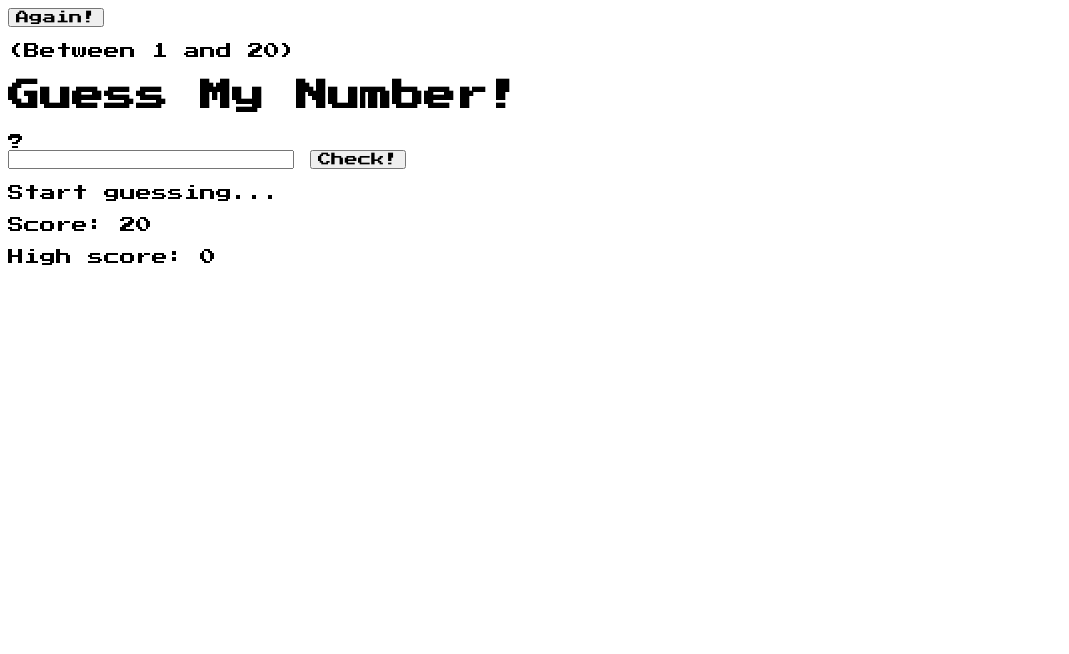
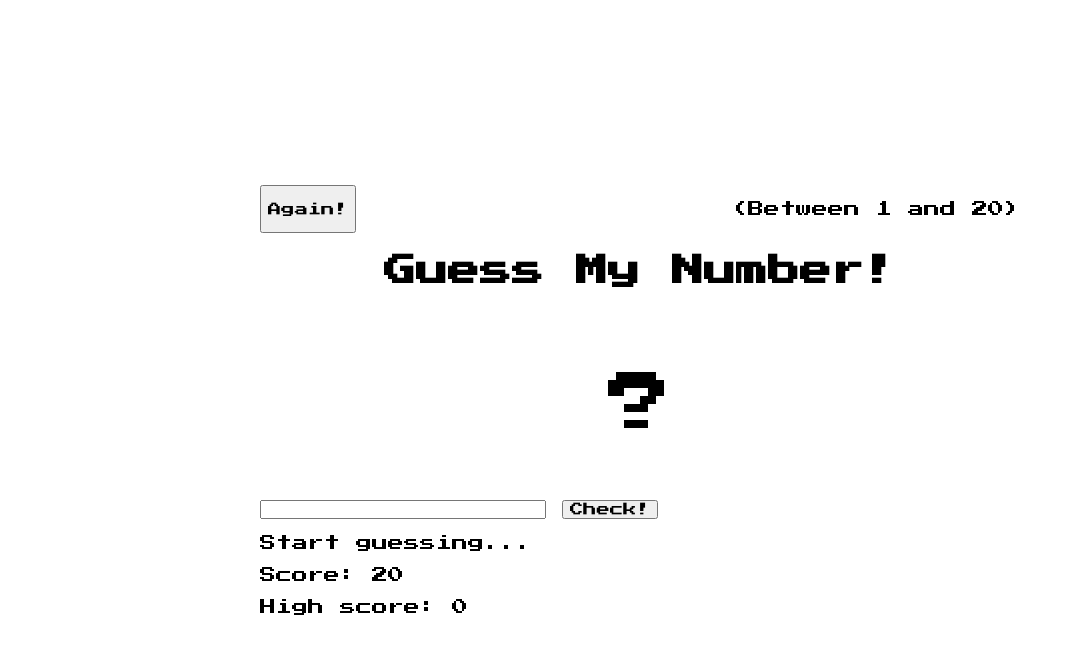
Before and after one commit to zdarova90210/practice, a plain HTML site: page guess-my-number/index.html in a window 1280 px wide. Shown: the whole page, without its empty margins (0-1069 px from the left). Drawn offline with Linux system fonts and the light colour scheme.

Commit message:
Add some styles.

```diff
--- a/guess-my-number/index.html
+++ b/guess-my-number/index.html
@@ -8,11 +8,16 @@
 </head>
 <body>
 <header class="header">
+  <div class="container">
     <button class="restart">Again!</button>
     <p class="note">(Between 1 and 20)</p>
+  </div>
 </header>
+<div class="container app-body">
   <h1 class="h1">Guess My Number!</h1>
-<div class="answer">?</div>
+  <div class="answer">
+    <p class="answer__text">?</p>
+  </div>
   <div class="sides">
     <div class="interactive"><input type="text" class="input">
       <button class="check-btn">Check!</button>
@@ -29,5 +34,6 @@
       </div>
     </div>
   </div>
+</div>
 </body>
 </html>
--- a/guess-my-number/main.css
+++ b/guess-my-number/main.css
@@ -3,3 +3,42 @@
 body, button, input {
   font-family: 'Press Start 2P', sans-serif;
 }
+
+html, body {
+  height: 100%;
+}
+
+body {
+  display: flex;
+  justify-content: center;
+  flex-direction: column;
+}
+
+.container {
+  max-width: 760px;
+  width: 100%;
+  margin: 0 auto;
+}
+
+.header .container {
+  display: flex;
+  justify-content: space-between;
+}
+
+.app-body {
+  display: flex;
+  flex-direction: column;
+}
+
+.h1 {
+  text-align: center;
+}
+
+.answer {
+  display: flex;
+  justify-content: center;
+}
+
+.answer__text {
+  font-size: 64px;
+}
```
Lines whose indentation alone changed are shown as unchanged.
